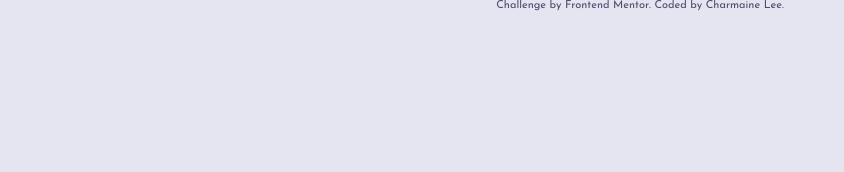
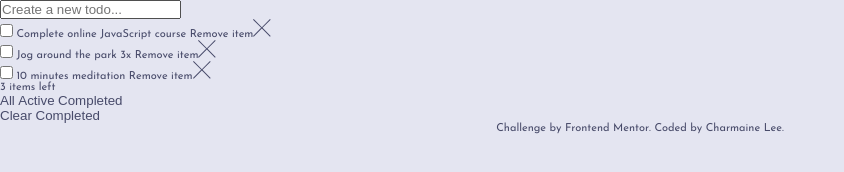
Before and after one commit to charmainelhm/todo-app, a plain HTML site: page index.html in a window 1280 px wide. Shown: the whole page, without its empty margins (0-844 px from the left). Drawn offline with Linux system fonts and the light colour scheme.

Commit message:
Create page main outline

```diff
--- a/index.html
+++ b/index.html
@@ -17,6 +17,52 @@
     <title>Frontend Mentor | Todo app</title>
   </head>
   <body>
+    <main>
+      <div>
+        <form>
+          <input type="text" placeholder="Create a new todo..." />
+        </form>
+      </div>
+      <div>
+        <ul class="todo-list">
+          <li class="todo-list__item">
+            <input type="checkbox" name="item-one" id="item-one" />
+            <label for="item-one">Complete online JavaScript course</label>
+            <btn
+              ><span class="visually-hidden">Remove item</span
+              ><img src="images/icon-cross.svg"
+            /></btn>
+          </li>
+          <li class="todo-list__item">
+            <input type="checkbox" name="item-two" id="item-two" />
+            <label for="item-two">Jog around the park 3x</label>
+            <btn
+              ><span class="visually-hidden">Remove item</span
+              ><img src="images/icon-cross.svg"
+            /></btn>
+          </li>
+          <li class="todo-list__item">
+            <input type="checkbox" name="item-three" id="item-three" />
+            <label for="item-three">10 minutes meditation</label>
+            <btn
+              ><span class="visually-hidden">Remove item</span
+              ><img src="images/icon-cross.svg"
+            /></btn>
+          </li>
+        </ul>
+        <div class="menu">
+          <p class="menu__summary">
+            <span class="items-left">3</span> items left
+          </p>
+          <div class="todo-filter">
+            <button>All</button>
+            <button>Active</button>
+            <button>Completed</button>
+          </div>
+          <button>Clear Completed</button>
+        </div>
+      </div>
+    </main>
     <div class="attribution">
       Challenge by
       <a href="https://www.frontendmentor.io?ref=challenge" target="_blank"
```
